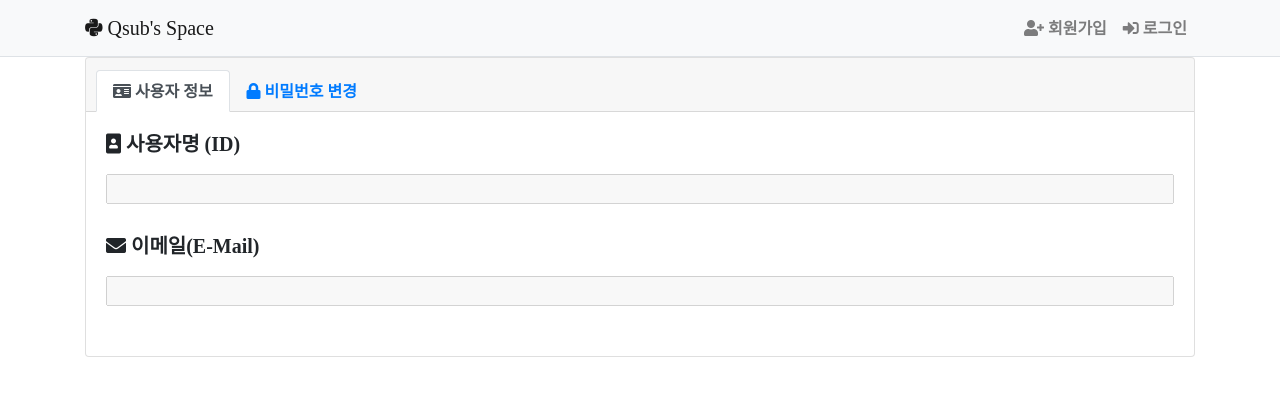
After one commit to Guesub/pybo, a Django app: template templates/common/userprofile.html in a window 1280 px wide. The commit adds this page. Shown: the top 396 px of the page. Run offline with Django 3.2, Linux system fonts and the light colour scheme; the template is opened without the code that fills it, so the values that code supplies are empty; some libraries are stand-ins or nearby versions.

Commit message:
프로필 상세보기 구현 및 로그인 페이지 스타일 적용

```diff
--- /dev/null
+++ b/templates/common/userprofile.html
@@ -0,0 +1,29 @@
+{% extends 'base.html' %}
+
+{% block content %}
+<div class="container">
+    <div class="card">
+        <div class="card-header">
+            <ul class="nav nav-tabs card-header-tabs" id="profile-list" role="tablist">
+                <li class="nav-item"><a class="nav-link active" href="#userdetail" data-toggle="tab"><i class="fas fa-id-card"> 사용자 정보</i></a></li>
+                <li class="nav-item"><a class="nav-link" href="#pwchange" data-toggle="tab"><i class="fas fa-lock"> 비밀번호 변경</i></a></li>
+            </ul>
+        </div>
+        <div class="card-body">
+            <div class="tab-content">
+                <div id="userdetail" class="tab-pane fade show active">
+                    <h5><i class="fas fa-portrait"> 사용자명 (ID)</i></h5><input type="text" style="transform: scale(1);width: 100%;height: 30px;margin-bottom: 30px; margin-top: 10px;" value="{{user.username}}" disabled>
+                    <h5 style="margin-top: 0;"><i class="fas fa-envelope"> 이메일(E-Mail)</i></h5><input type="text" style="transform: scale(1);width: 100%;height: 30px;margin-bottom: 30px; margin-top: 10px;" value="{{user.email}}" disabled>
+                </div>
+                <div id="pwchange" class="tab-pane fade">
+                    <div class="form-group" method="post">
+                        <h6 style="margin-top: 10;"><i class="fas fa-lock"> 기존 비밀번호</i></h6><input type="text" style="transform: scale(1);width: 100%;height: 30px;margin-bottom: 20px; margin-top: 5px;">
+                        <h6 style="margin-top: 10;"><i class="fas fa-lock"> 새 비밀번호</i></h6><input type="text" style="transform: scale(1);width: 100%;height: 30px;margin-bottom: 20px; margin-top: 5px;">
+                        <h6 style="margin-top: 10;"><i class="fas fa-lock"> 새 비밀번호 (확인)</i><input type="text" style="transform: scale(1);width: 100%;height: 30px;margin-bottom: 20px; margin-top: 5px;"><button class="btn btn-primary" type="summit"><i class="fa fa-save"></i>&nbsp;저장하기</button>
+                    </div>
+                </div>
+            </div>
+        </div>
+    </div>
+</div>
+{% endblock %}
```
Also changed, not shown: templates/common/login.html (+36 -18 lines), templates/common/signup.html (+8 -8 lines).
